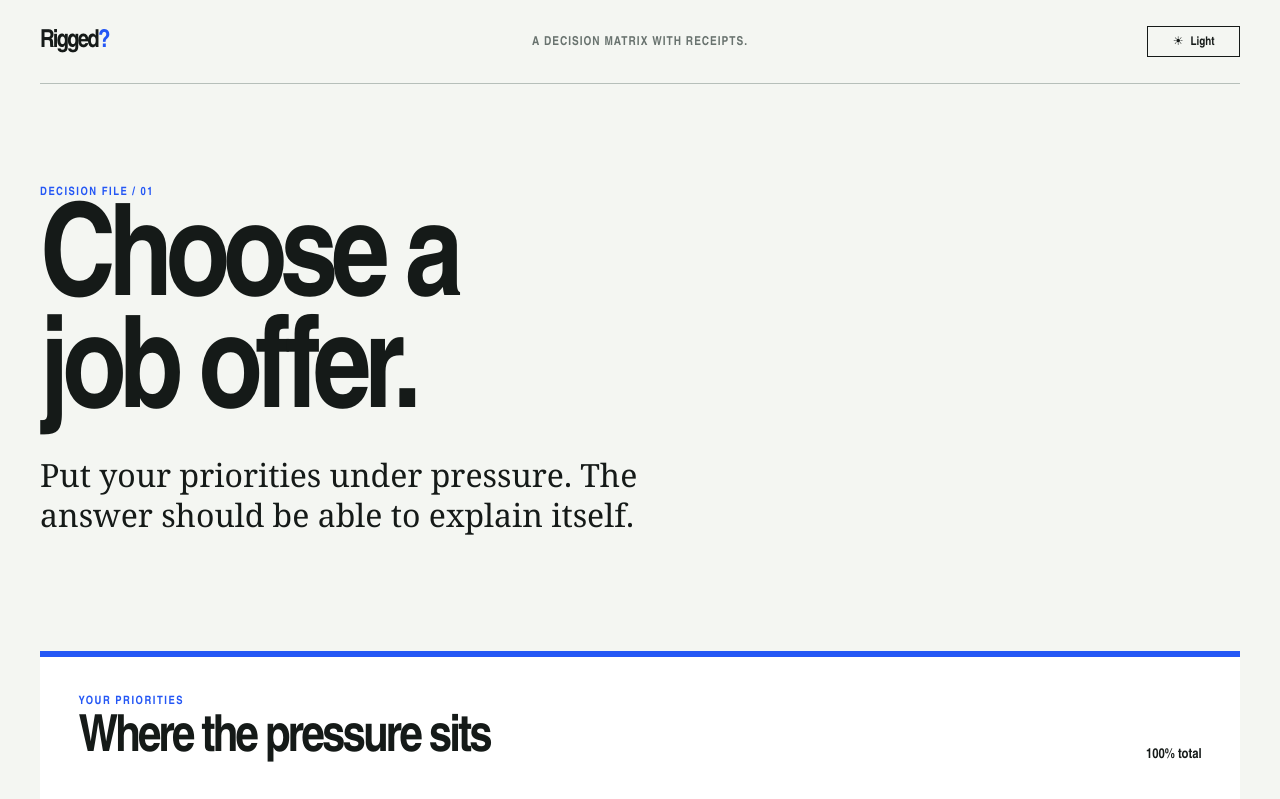
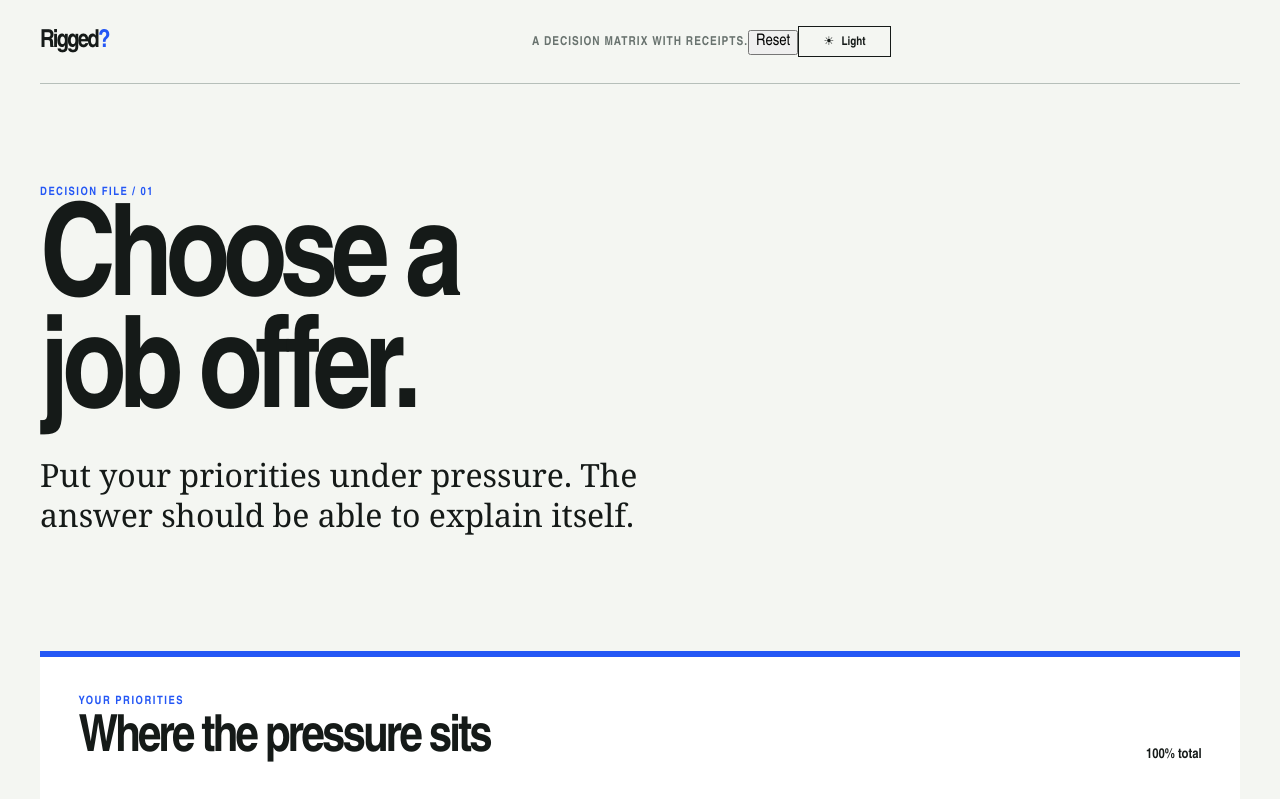
Before and after one commit to Aditya-Ramachandran/Rigged, a React (Vite) app: page / in a window 1280 px wide. Shown: the top 799 px of the page. Built offline with nearby package versions, Linux system fonts and the light colour scheme.

Commit message:
feat: preserve decisions locally and recover safely
feat: preserve decisions locally and recover safely

```diff
--- a/src/App.tsx
+++ b/src/App.tsx
@@ -1,8 +1,9 @@
 import { useEffect, useMemo, useRef, useState } from 'react'
-import { SAMPLE_DECISION, computeWeightedScores, generateExplanation, rebalanceWeights, runSensitivityAnalysis, type CriterionId, type Decision } from './domain'
+import { SAMPLE_DECISION, computeWeightedScores, generateExplanation, rebalanceWeights, runSensitivityAnalysis, validateDecision, type CriterionId, type Decision } from './domain'
 
 type Theme = 'light' | 'dark'
 const APPEARANCE_KEY = 'rigged:appearance:v1'
+const DECISION_KEY = 'rigged:decision:v1'
 const cloneSample = (): Decision => structuredClone(SAMPLE_DECISION)
 const weight = (bp: number) => `${(bp / 100).toFixed(2).replace(/\.00$/, '').replace(/(\.\d)0$/, '$1')}%`
 
@@ -11,16 +12,31 @@ function initialTheme(): Theme { try { const saved: unknown = JSON.parse(localSt
 function ThemeIcon({ dark }: { dark: boolean }) { return <span className="theme-icon" aria-hidden="true"><span>{dark ? '☾' : '☀'}</span><span>{dark ? 'Dark' : 'Light'}</span></span> }
 function uniqueId(): string { return typeof crypto.randomUUID === 'function' ? crypto.randomUUID() : `criterion-${Date.now()}-${Math.random().toString(36).slice(2)}` }
 function withoutKey<T>(record: Record<string, T>, key: string): Record<string, T> { return Object.fromEntries(Object.entries(record).filter(([entryKey]) => entryKey !== key)) }
+function initialDecision(): { decision: Decision; recovered: boolean } { try { const saved: unknown = JSON.parse(localStorage.getItem(DECISION_KEY) ?? 'null'); if (typeof saved === 'object' && saved !== null && 'schemaVersion' in saved && 'decision' in saved && saved.schemaVersion === 1) { const checked = validateDecision(saved.decision); if (checked.ok) return { decision: checked.value, recovered: false }; return { decision: cloneSample(), recovered: true } } } catch { return { decision: cloneSample(), recovered: true } } return { decision: cloneSample(), recovered: false } }
 
 export default function App() {
   const [theme, setTheme] = useState<Theme>(initialTheme)
-  const [decision, setDecision] = useState<Decision>(cloneSample)
+  const [stored] = useState(initialDecision)
+  const [decision, setDecision] = useState<Decision>(stored.decision)
+  const [persistence, setPersistence] = useState(stored.recovered ? 'recovered-invalid' : 'idle')
   const [drafts, setDrafts] = useState<Record<CriterionId, string>>({})
   const [errors, setErrors] = useState<Record<CriterionId, string>>({})
   const names = useRef(new Map<CriterionId, HTMLInputElement>())
+  const firstPersistenceRun = useRef(true)
 
   useEffect(() => { document.documentElement.dataset.theme = theme }, [theme])
+  useEffect(() => {
+    if (firstPersistenceRun.current) { firstPersistenceRun.current = false; return }
+    const checked = validateDecision(decision)
+    if (!checked.ok) return
+    const save = () => { try { localStorage.setItem(DECISION_KEY, JSON.stringify({ schemaVersion: 1, savedAt: new Date().toISOString(), decision: checked.value })); setPersistence('saved') } catch { setPersistence('unavailable') } }
+    const timeout = window.setTimeout(save, 250)
+    const flush = () => { if (document.visibilityState === 'hidden') { window.clearTimeout(timeout); save() } }
+    document.addEventListener('visibilitychange', flush)
+    return () => { window.clearTimeout(timeout); document.removeEventListener('visibilitychange', flush) }
+  }, [decision])
   const toggleTheme = () => { const next = theme === 'light' ? 'dark' : 'light'; setTheme(next); try { localStorage.setItem(APPEARANCE_KEY, JSON.stringify({ schemaVersion: 1, theme: next })) } catch { /* in-memory selection still works */ } }
+  const resetDecision = () => { if (JSON.stringify(decision) !== JSON.stringify(SAMPLE_DECISION) && !window.confirm('Reset this decision to the job-offer sample?')) return; setDecision(cloneSample()); setDrafts({}); setErrors({}) }
   const setWeight = (criterionId: string, targetWeightBp: number) => {
     const next = rebalanceWeights({ criteria: decision.criteria, criterionId, targetWeightBp })
     if (next.ok) setDecision((current) => ({ ...current, criteria: [...next.value.criteria] }))
@@ -64,8 +80,8 @@ export default function App() {
 
   return <div className="app-shell">
     <a className="skip-link" href="#main-content">Skip to priorities</a>
-    <header className="site-header"><a className="wordmark" href="#main-content" aria-label="Rigged? home">Rigged<span>?</span></a><p className="header-note">A decision matrix with receipts.</p><button className="theme-toggle" type="button" aria-pressed={theme === 'dark'} aria-label={theme === 'light' ? 'Switch to dark mode' : 'Switch to light mode'} onClick={toggleTheme}><ThemeIcon dark={theme === 'dark'} /></button></header>
-    <main id="main-content">
+    <header className="site-header"><a className="wordmark" href="#main-content" aria-label="Rigged? home">Rigged<span>?</span></a><p className="header-note">A decision matrix with receipts.</p><div className="header-actions"><button className="reset-button" type="button" onClick={resetDecision}>Reset</button><button className="theme-toggle" type="button" aria-pressed={theme === 'dark'} aria-label={theme === 'light' ? 'Switch to dark mode' : 'Switch to light mode'} onClick={toggleTheme}><ThemeIcon dark={theme === 'dark'} /></button></div></header>
+    <main id="main-content">{persistence === 'recovered-invalid' && <p className="storage-notice" role="status">We couldn’t read your saved decision, so the sample was restored.</p>}{persistence === 'unavailable' && <p className="storage-notice" role="status">Your changes are available for this visit, but this browser can’t save them locally.</p>}
       <section className="case-intro" aria-labelledby="page-title"><p className="kicker">Decision file / 01</p><h1 id="page-title">{decision.title}.</h1><p className="intro-copy">Put your priorities under pressure. The answer should be able to explain itself.</p></section>
       <section className="priority-sheet" aria-labelledby="priority-title">
         <div className="section-heading"><div><p className="kicker">Your priorities</p><h2 id="priority-title">Where the pressure sits</h2></div><p className="total" aria-live="polite">{weight(decision.criteria.reduce((sum, criterion) => sum + criterion.weightBp, 0))} total</p></div>
```
